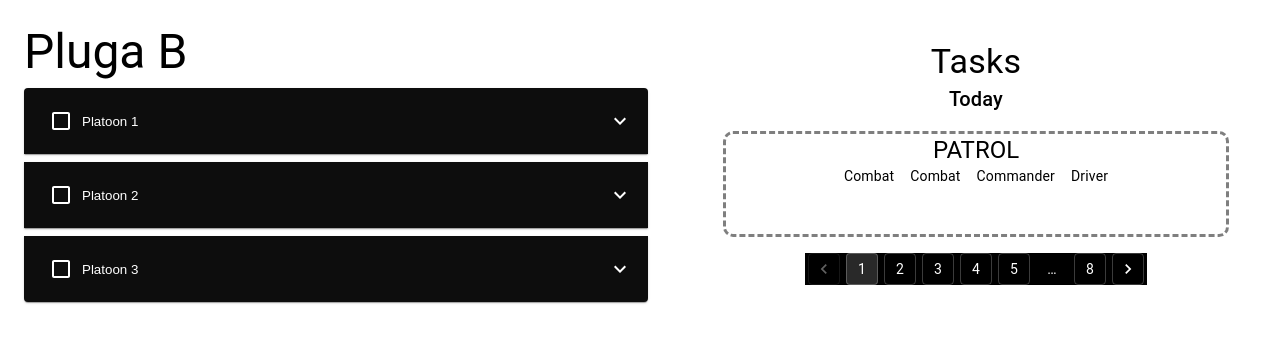
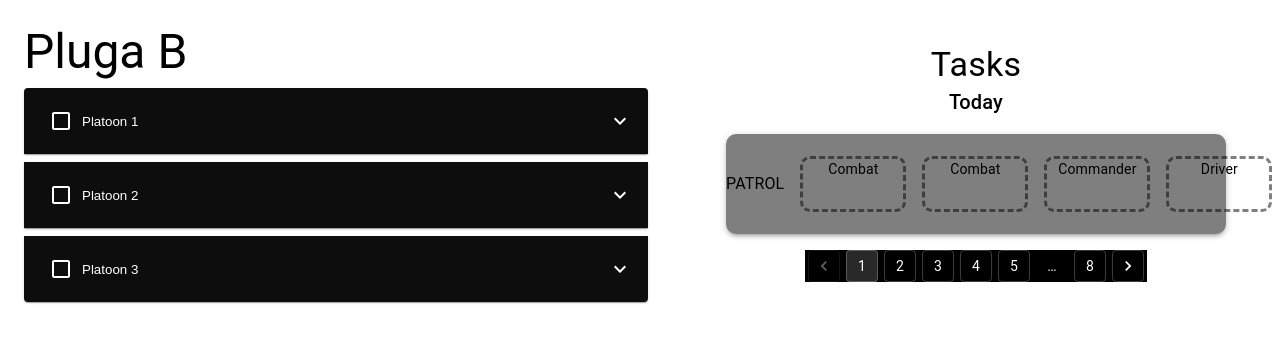
Before and after one commit to BlobDylan/Shavtzak, a React (Vite) app: page / in a window 1280 px wide. Shown: the top 342 px of the page. Built offline with nearby package versions, Linux system fonts and the light colour scheme.

Commit message:
working drop per role minimal

```diff
--- a/src/Componenets/left-pane-container/soldier-component/Soldier.component.tsx
+++ b/src/Componenets/left-pane-container/soldier-component/Soldier.component.tsx
@@ -4,6 +4,7 @@ import {
     Typography,
     Box,
     IconButton,
+    Stack,
     Checkbox,
 } from "@mui/material";
 
@@ -19,11 +20,11 @@ function SoldierViewComponent(props:{soldier: Soldier}) {
 
     return (
         <Box ref={drag} width={"100%"} display="flex" flexDirection="row" alignItems="center" justifyContent="space-between" sx={{borderRadius: "10px", border: "1px solid white", padding: "0.5rem"}}>
-            <Checkbox color="primary.main"/>
-            <div>
+            <Checkbox color='primary.main'/>
+            <Stack display={"flex"} flexDirection={"column"} alignItems={"center"} justifyContent={"space-between"}>
                 <Typography variant="body1">{props.soldier.name}</Typography>
                 <Typography variant="body2">{prettyPrintRoles(props.soldier.roles)}</Typography>
-            </div>
+            </Stack>
             <IconButton onClick={() => companyContext.deleteSoldier(props.soldier)}>
                 <DeleteIcon />
             </IconButton>
--- a/src/Componenets/task-components/Task.tsx
+++ b/src/Componenets/task-components/Task.tsx
@@ -1,7 +1,6 @@
 import type { FC } from 'react'
 import { useDrop } from 'react-dnd'
 import { Box, Typography, Stack } from '@mui/material'
-import { useState } from 'react'
 import { TaskInstance } from '../shared/Task.model'
 import { Soldier } from '../shared/Soldier.model'
 import { SoldierRole } from '../shared/SoldierRole.enum'
@@ -19,13 +18,30 @@ export const ItemTypes = {
 export const Task: FC<{ taskInstance: TaskInstance}> = ({ taskInstance }) => {
   const companyContext = useCompanyContext() as CompanyContextType
 
-  const [{ isOverCurrent }, drop] = useDrop(
-    () => ({
+  return (
+    <Box
+      sx={{
+        width: "500px",
+        height: "100px",
+        margin: 2,
+        backgroundColor: 'rgba(0, 0, 0, .5)',
+        borderRadius: "10px",
+        boxShadow: 3,
+        display: "flex",
+        flexDirection: "row",
+        alignItems: "center",
+        justifyContent: "space-around",
+      }}
+    >
+        <Typography variant={"body1"}>{taskInstance.task.type}</Typography>
+        <Stack direction={"row"} spacing={2} margin={2}>
+          {taskInstance.task.roles.map((role, index) => {
+            const [{isOverCurrent}, drop] = useDrop(() => ({
               accept: ItemTypes.SOLDIER,
               drop(_item: unknown, monitor) {
                 const didDrop = monitor.didDrop()
                 const item = monitor.getItem()
-        companyContext.assignSoldierToTaskInstance(item as Soldier, SoldierRole.COMBAT, taskInstance)
+                companyContext.assignSoldierToTaskInstance(item as Soldier, role, taskInstance)
                 if (didDrop) {
                   return
                 }
@@ -37,32 +53,36 @@ export const Task: FC<{ taskInstance: TaskInstance}> = ({ taskInstance }) => {
             }),
             [],
           )
-
           let backgroundColor = 'rgba(0, 0, 0, .5)'
 
           if (isOverCurrent){
             backgroundColor = 'darkgreen'
           }
 
-  return (
-    <Box
-      width={"500px"}
-      height={"100px"}
+          return(
+            <Stack
+                width={"100px"}
+                height={"50px"}
                 border={"3px dashed"}
-      margin={2}
                 borderColor={backgroundColor}
                 borderRadius={"10px"}
                 display={"flex"}
                 flexDirection={"column"}
                 alignItems={"center"}
+                justifyContent={"space-between"}
                 ref={drop}
               >
-        <Typography variant={"h5"}>{taskInstance.task.type}</Typography>
-        <Stack direction={"row"} spacing={2}>
-          {taskInstance.task.roles.map((role, index) => <Typography key={index} variant={"body2"}>{role}</Typography>)}
+              <Typography
+                key={index}
+                variant={"body2"}
+                >
+                  {role}
+              </Typography>
+              <Typography>
+                {taskInstance.assignedSoldiers[index] && taskInstance.assignedSoldiers[index].name }
+              </Typography>
             </Stack>
-        <Stack direction={"row"} spacing={2}>
-          {taskInstance.assignedSoldiers.map((soldier, index) => <Typography key={index} variant={"body2"}>{soldier.name}</Typography>)}
+          )})}
         </Stack>
     </Box>
   )
--- a/src/Componenets/task-components/Tasks.tsx
+++ b/src/Componenets/task-components/Tasks.tsx
@@ -18,10 +18,11 @@ function Tasks() {
     } else if (value === 3) {
       setCurrentDateString("Tomorrow");
     } else {
+      const dayname = ["Sunday", "Monday", "Tuesday", "Wednesday", "Thursday", "Friday", "Saturday"];
       const day = today.getDay();
       const month = today.getMonth();
       const year = today.getFullYear();
-      setCurrentDateString(`${day}/${month}/${year}`);
+      setCurrentDateString(dayname[day] + ", " + month + "/" + year);
     }
   }
 
```
Lines whose indentation alone changed are shown as unchanged.
